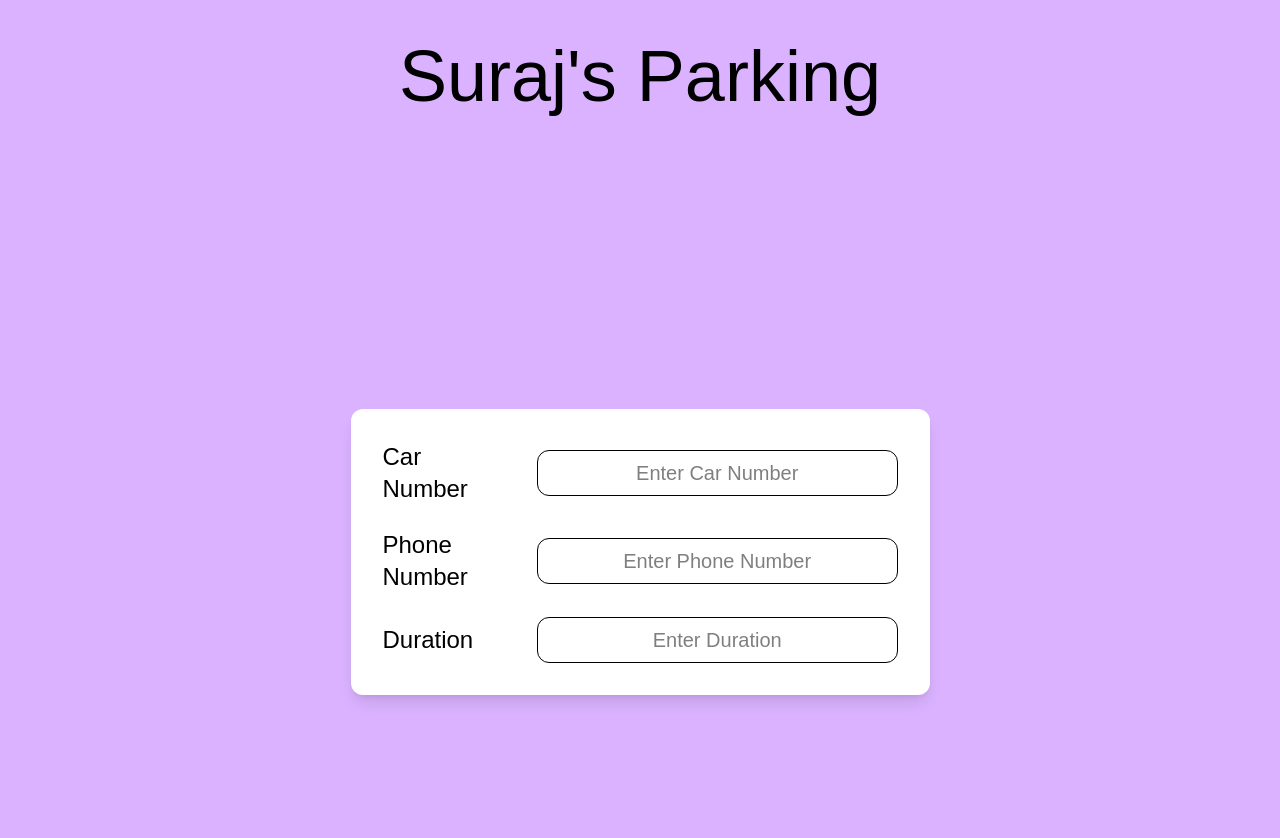
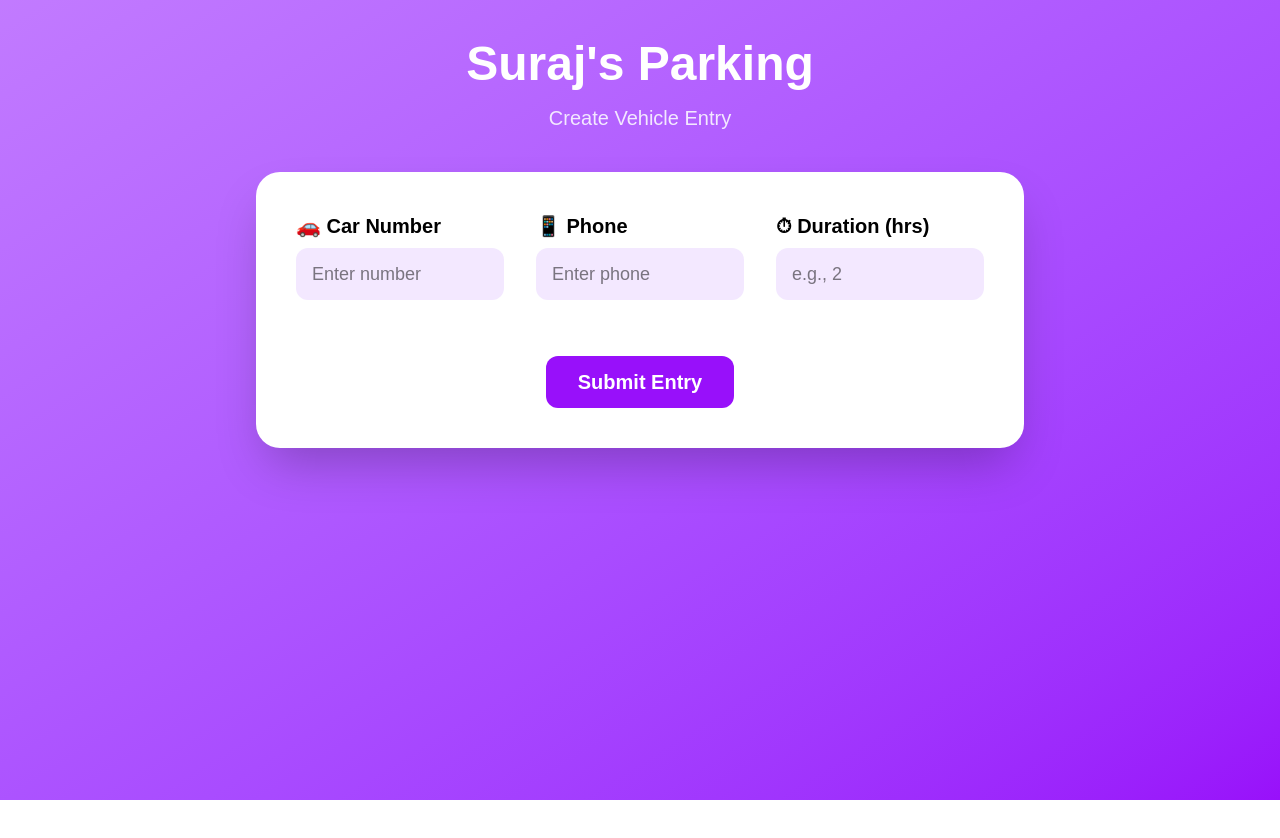
Before and after one commit to 1amSuraj/SmartPark, a Next.js app in the folder frontend/: page /create in a window 1280 px wide. Shown: the top 838 px of the page. After the commit the page ends 800 px from the top, so only its background shows below. Built offline with nearby package versions, Linux system fonts and the light colour scheme.

Commit message:
create modified and view added

```diff
--- a/frontend/src/app/create/page.tsx
+++ b/frontend/src/app/create/page.tsx
@@ -7,51 +7,70 @@ const Page = () => {
   const [phoneNumber, setPhoneNumber] = useState("");
   const [duration, setDuration] = useState("");
 
+  const handleSubmit = (e: React.FormEvent) => {
+    e.preventDefault();
+    console.log({ carNumber, phoneNumber, duration });
+    // Add API integration or logic here
+  };
+
   return (
-    <>
-      <h1 className="bg-purple-300 text-black text-7xl text-center p-10">
-        Suraj's Parking
-      </h1>
-      <div className="bg-purple-300 min-h-screen flex items-center justify-center text-black">
-        <form className="space-y-6 p-8 bg-white rounded-xl shadow-lg">
-          {/* Car Number */}
-          <div className="flex items-center gap-6">
-            <label className="text-2xl w-48">Car Number</label>
+    <main className="min-h-screen bg-gradient-to-br from-purple-400 to-purple-600 text-white px-4 py-10 flex flex-col items-center">
+      <h1 className="text-5xl font-bold mb-4">Suraj's Parking</h1>
+      <p className="text-xl mb-10 text-purple-100">Create Vehicle Entry</p>
+
+      <div className="bg-white rounded-3xl shadow-2xl max-w-3xl w-full p-10 space-y-10 text-black">
+        <div className="grid grid-cols-1 md:grid-cols-3 gap-8">
+          <div className="flex flex-col items-start">
+            <span className="text-xl font-semibold mb-2">🚗 Car Number</span>
+            <div className="bg-purple-100 px-4 py-3 rounded-xl w-full">
               <input
                 type="text"
                 value={carNumber}
                 onChange={(e) => setCarNumber(e.target.value)}
-              placeholder="Enter Car Number"
-              className="text-xl border border-black text-center rounded-xl px-4 py-2 w-full"
+                placeholder="Enter number"
+                className="bg-transparent w-full outline-none text-lg"
               />
             </div>
+          </div>
 
-          {/* Phone Number */}
-          <div className="flex items-center gap-6">
-            <label className="text-2xl w-48">Phone Number</label>
+          <div className="flex flex-col items-start">
+            <span className="text-xl font-semibold mb-2">📱 Phone</span>
+            <div className="bg-purple-100 px-4 py-3 rounded-xl w-full">
               <input
                 type="tel"
                 value={phoneNumber}
                 onChange={(e) => setPhoneNumber(e.target.value)}
-              placeholder="Enter Phone Number"
-              className="text-xl border border-black text-center rounded-xl px-4 py-2 w-full"
+                placeholder="Enter phone"
+                className="bg-transparent w-full outline-none text-lg"
               />
             </div>
+          </div>
 
-          {/* Duration */}
-          <div className="flex items-center gap-6">
-            <label className="text-2xl w-48">Duration</label>
+          <div className="flex flex-col items-start">
+            <span className="text-xl font-semibold mb-2">⏱ Duration (hrs)</span>
+            <div className="bg-purple-100 px-4 py-3 rounded-xl w-full">
               <input
-              type="text"
+                type="number"
+                min={0}
                 value={duration}
                 onChange={(e) => setDuration(e.target.value)}
-              placeholder="Enter Duration"
-              className="text-xl border border-black text-center rounded-xl px-4 py-2 w-full"
+                placeholder="e.g., 2"
+                className="bg-transparent w-full outline-none text-lg"
               />
             </div>
-        </form>
           </div>
-    </>
+        </div>
+
+        <div className="flex justify-center pt-4">
+          <button
+            onClick={handleSubmit}
+            className="bg-purple-600 hover:bg-purple-700 text-white text-xl font-semibold px-8 py-3 rounded-xl transition duration-300"
+          >
+            Submit Entry
+          </button>
+        </div>
+      </div>
+    </main>
   );
 };
 
--- a/frontend/src/app/dashboard/page.tsx
+++ /dev/null
@@ -1,41 +0,0 @@
-"use client";
-import React from "react";
-
-export default function page() {
-  const names = ["CREATE", "VIEW", "PAYMENTS"];
-  function doit() {
-    alert("u clicked me");
-  }
-  return (
-    <>
-      <div className="fixed top-1 right-6 bg-blue-600 w-20 h-20">hello</div>
-      <div className="flex w-full mt-32 h-40 items-center bg-white text-black">
-        <div className="mx-auto flex space-x-10 bg-yellow-300">
-          <div
-            className="bg-stone-300 p-5 w-50 text-center cursor-pointer hover:bg-stone-500 transition-all duration-300"
-            onClick={doit}
-          >
-            CREATE
-          </div>
-          <div
-            className="bg-stone-300 h-50  p-5 w-20 text-center cursor-pointer hover:bg-stone-500 transition-all duration-300"
-            onClick={doit}
-          >
-            VIEW
-          </div>
-          <div
-            className="bg-stone-300 p-5 w-50 text-center cursor-pointer hover:bg-stone-500 transition-all duration-300"
-            onClick={doit}
-          >
-            PAYMENTS
-          </div>
-        </div>
-
-        {/* <div className="bg-red-700 w-6 h-2 mx-auto"></div> */}
-        {/* <div className="bg-amber-700 w-6 h-2"></div> */}
-      </div>
-
-      <div className="h-[2000px]"></div>
-    </>
-  );
-}
--- a/frontend/src/app/page.tsx
+++ b/frontend/src/app/page.tsx
@@ -1,41 +1,37 @@
 "use client";
 import { useRouter } from "next/navigation";
+
 export default function Home() {
   const router = useRouter();
+
+  const buttons = [
+    { label: "Create", route: "/create" },
+    { label: "View", route: "/view" },
+    { label: "Payment", route: "/payments" },
+  ];
+
   return (
-    <>
-      <div className="bg-purple-300 text-black h- w-full h-screen">
-        <div className="text-7xl mt-2 mb-3 pb-2">Suraj's</div>
-        <div className=" text-7xl mt-2  pb-2">Parking</div>
-        <div className="flex  mt-20 h-55">
-          <div className="flex mx-auto space-x-20 text-white ">
-            <div
-              className=" hover:text-tahiti border-8 border-white hover:border-bermuda shadow-2xl  cursor-pointer text-5xl border rounded-2xl w-80 flex items-center justify-center  bg-tahiti hover:bg-temer transition-all duration-300"
-              onClick={() => {
-                router.push("/create");
-              }}
-            >
-              CREATE
-            </div>
-            <div
-              className="hover:text-tahiti border-8 border-white hover:border-bermuda shadow-2xl cursor-pointer text-5xl border rounded-2xl w-80 flex items-center justify-center bg-tahiti hover:bg-temer transition-all duration-300"
-              onClick={() => {
-                router.push("/view");
-              }}
-            >
-              VIEW
-            </div>
-            <div
-              className="hover:text-tahiti border-8 border-white hover:border-bermuda shadow-2xl cursor-pointer text-5xl border rounded-2xl w-80 flex items-center justify-center bg-tahiti hover:bg-temer transition-all duration-300"
-              onClick={() => {
-                router.push("/payments");
-              }}
-            >
-              PAYMENT
-            </div>
-          </div>
-        </div>
+    <main className="min-h-screen bg-gradient-to-br from-purple-400 to-purple-600 text-white flex flex-col items-center justify-center px-4">
+      <div className="text-center mb-16">
+        <h1 className="text-5xl sm:text-6xl md:text-7xl font-bold tracking-tight">
+          Suraj's
+        </h1>
+        <h2 className="text-4xl sm:text-5xl md:text-6xl font-semibold mt-2">
+          Parking System
+        </h2>
       </div>
-    </>
+
+      <div className="grid grid-cols-1 sm:grid-cols-2 md:grid-cols-3 gap-8 w-full max-w-4xl">
+        {buttons.map((btn) => (
+          <button
+            key={btn.label}
+            onClick={() => router.push(btn.route)}
+            className="bg-white text-purple-700 hover:bg-purple-100 hover:scale-105 transition-transform duration-300 font-semibold text-2xl py-6 rounded-2xl shadow-lg border-4 border-white"
+          >
+            {btn.label}
+          </button>
+        ))}
+      </div>
+    </main>
   );
 }
--- /dev/null
+++ b/frontend/src/app/view/page.tsx
@@ -0,0 +1,62 @@
+"use client";
+
+import React, { useEffect, useState } from "react";
+
+// Dummy data for illustration — replace with actual API or state
+const mockData = [
+  { carNumber: "DL3CAF1234", phoneNumber: "9876543210", duration: "2" },
+  { carNumber: "MH12DE4567", phoneNumber: "9123456789", duration: "4" },
+  { carNumber: "KA01AB7890", phoneNumber: "9988776655", duration: "1.5" },
+];
+
+const View = () => {
+  const [parkingEntries, setParkingEntries] = useState([]);
+
+  useEffect(() => {
+    // Simulate fetching data
+    setParkingEntries(mockData);
+  }, []);
+
+  return (
+    <main className="min-h-screen bg-gradient-to-br from-purple-400 to-purple-600 text-white px-4 py-10 flex flex-col items-center">
+      <h1 className="text-5xl font-bold mb-4"> Parking Entries</h1>
+      <p className="text-xl mb-10 text-purple-100">
+        Live status of cars inside the lot
+      </p>
+
+      <div className="grid w-full max-w-5xl gap-6">
+        {parkingEntries.length === 0 ? (
+          <div className="text-center text-xl text-purple-100">
+            No vehicles inside the parking.
+          </div>
+        ) : (
+          parkingEntries.map((entry, index) => (
+            <div
+              key={index}
+              className="bg-white text-black rounded-2xl shadow-lg p-6 flex flex-col sm:flex-row justify-between items-center"
+            >
+              <div className="flex flex-col sm:flex-row sm:items-center gap-6 w-full">
+                <div className="text-lg sm:text-xl font-semibold">
+                  🚗 <span className="text-purple-700">{entry.carNumber}</span>
+                </div>
+                <div className="text-md sm:text-lg text-gray-700">
+                  📞 {entry.phoneNumber}
+                </div>
+                <div className="text-md sm:text-lg text-gray-700">
+                  ⏱ {entry.duration} hrs
+                </div>
+              </div>
+              <div className="mt-4 sm:mt-0">
+                <button className="bg-red-500 hover:bg-red-600 text-white font-medium px-5 py-2 rounded-lg transition">
+                  Remove
+                </button>
+              </div>
+            </div>
+          ))
+        )}
+      </div>
+    </main>
+  );
+};
+
+export default View;
```
Also changed, not shown: 2 other files (tests, documents, lock files or other folders). Lines whose indentation alone changed are shown as unchanged.
